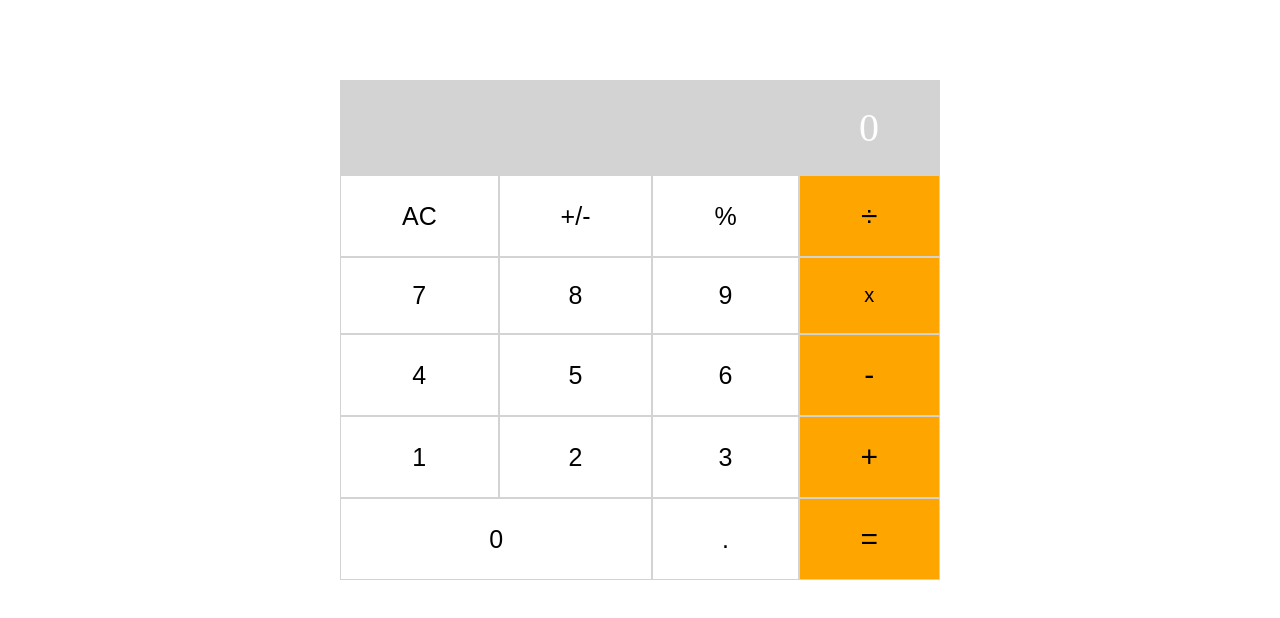
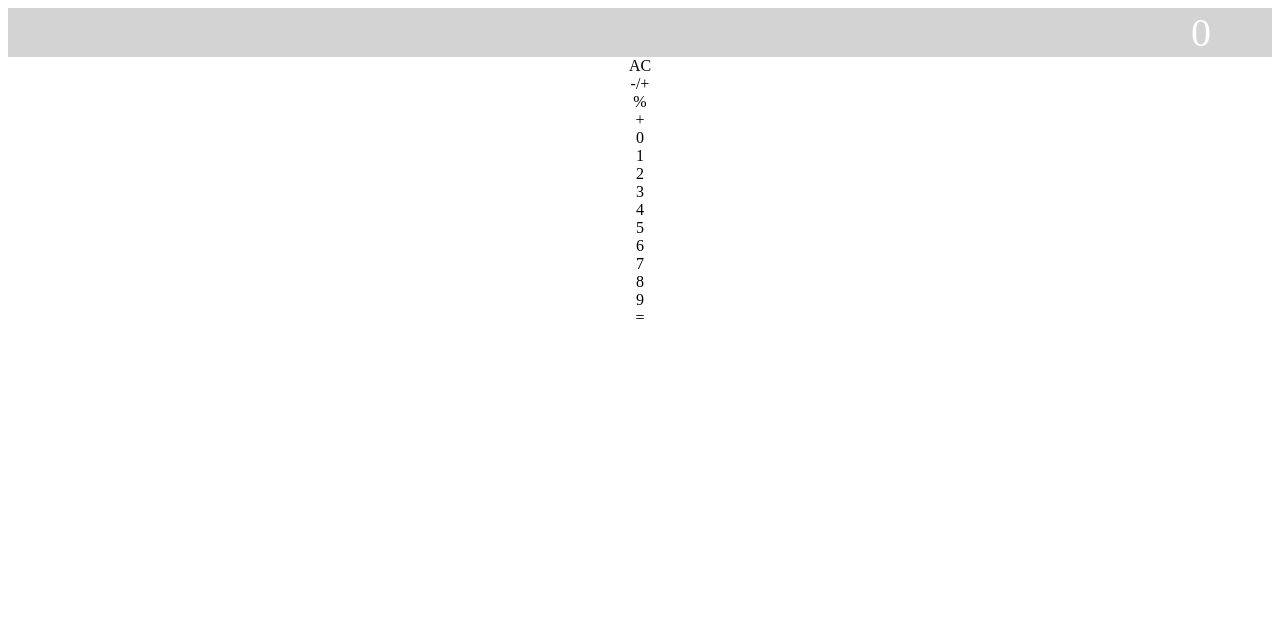
Before and after one commit to MarcoAurelioAntonio/Math-Magicians, a React (Create React App) app: page / in a window 1280 px wide. Shown: the top 618 px of the page. Built offline with nearby package versions, Linux system fonts and the light colour scheme.

Commit message:
Refactored components code

```diff
--- a/package.json
+++ b/package.json
@@ -38,7 +38,7 @@
     ]
   },
   "devDependencies": {
-    "@babel/core": "^7.19.1",
+    "@babel/core": "^7.19.3",
     "@babel/eslint-parser": "^7.19.1",
     "@babel/plugin-syntax-jsx": "^7.18.6",
     "@babel/plugin-transform-modules-commonjs": "^7.18.6",
--- a/src/App.js
+++ b/src/App.js
@@ -1,15 +1,51 @@
 import './App.css';
-import React from 'react';
-import Calculator from './components/UI/Calculator';
+import React, { useState } from 'react';
+import Button from './components/UI/Calculator';
+import calculate from './logic/calculate';
 
-class App extends React.PureComponent {
-  render() {
-    return (
-      <div className="App">
-        <Calculator />
+function App() {
+  const [state, setState] = useState({
+    total: 0,
+    operation: null,
+    next: null,
+    error: null,
+  });
+
+  const functionClick = (event) => {
+    setState((prevState) => calculate(prevState, event.target.textContent));
+  };
+
+  return (
+    <div className="App">
+      <div className="in">
+        { state.total }
+        { state.operation }
+        { state.next }
+        { state.error }
       </div>
-    );
-  }
+      <div>
+        <Button buttonText="AC" handleClick={functionClick} />
+        <Button buttonText="-/+" handleClick={functionClick} />
+        <Button buttonText="%" handleClick={functionClick} />
+        <Button buttonText="+" handleClick={functionClick} />
+      </div>
+      <div>
+        <Button buttonText="0" handleClick={functionClick} />
+        <Button buttonText="1" handleClick={functionClick} />
+        <Button buttonText="2" handleClick={functionClick} />
+        <Button buttonText="3" handleClick={functionClick} />
+        <Button buttonText="4" handleClick={functionClick} />
+        <Button buttonText="5" handleClick={functionClick} />
+        <Button buttonText="6" handleClick={functionClick} />
+        <Button buttonText="7" handleClick={functionClick} />
+        <Button buttonText="8" handleClick={functionClick} />
+        <Button buttonText="9" handleClick={functionClick} />
+      </div>
+      <div>
+        <Button buttonText="=" handleClick={functionClick} />
+      </div>
+    </div>
+  );
 }
 
 export default App;
--- a/src/components/UI/Calculator.js
+++ b/src/components/UI/Calculator.js
@@ -1,56 +1,23 @@
-import React, { useState } from 'react';
-import calculate from '../../logic/calculate';
+import React from 'react';
+import PropTypes from 'prop-types';
 
-function Calculator() {
-  const [state, setState] = useState({
-    total: 0,
-    operation: null,
-    next: null,
-    error: null,
-  });
-
-  const handleClick = (event) => {
-    setState((prevState) => calculate(prevState, event.target.textContent));
-  };
+function Button({ buttonText, handleClick }) {
+  const isOperator = (valor) => Number.isNaN(valor) && (valor !== '.') && (valor !== '=');
 
   return (
-    <section>
-      <div className="calculator">
-
-        <div className="in">
-          { state.total }
-          { state.operation }
-          { state.next }
-          { state.error }
-        </div>
-
-        {/* operators */}
-        <button onClick={handleClick} className="di y" type="button">÷</button>
-        <button onClick={handleClick} className="mu y x" type="button">x</button>
-        <button onClick={handleClick} className="mi y" type="button">-</button>
-        <button onClick={handleClick} className="pl y" type="button">+</button>
-        <button onClick={handleClick} className="eq y" type="button">=</button>
-
-        {/* methods */}
-        <button onClick={handleClick} className="ac a" type="button">AC</button>
-        <button onClick={handleClick} className="pm a" type="button">+/-</button>
-        <button onClick={handleClick} className="pc a" type="button">%</button>
-
-        {/* numbers */}
-        <button onClick={handleClick} className="n9 a" type="button">9</button>
-        <button onClick={handleClick} className="n8 a" type="button">8</button>
-        <button onClick={handleClick} className="n7 a" type="button">7</button>
-        <button onClick={handleClick} className="n6 a" type="button">6</button>
-        <button onClick={handleClick} className="n5 a" type="button">5</button>
-        <button onClick={handleClick} className="n4 a" type="button">4</button>
-        <button onClick={handleClick} className="n3 a" type="button">3</button>
-        <button onClick={handleClick} className="n2 a" type="button">2</button>
-        <button onClick={handleClick} className="n1 a" type="button">1</button>
-        <button onClick={handleClick} className="n0 a" type="button">0</button>
-        <button onClick={handleClick} className="do a" type="button">.</button>
-      </div>
-    </section>
+    <div
+      className={`button-container ${isOperator(buttonText) ? 'operator' : ''}`.trimEnd()}
+      onClick={handleClick}
+      aria-hidden="true"
+    >
+      {buttonText}
+    </div>
   );
 }
 
-export default Calculator;
+Button.propTypes = {
+  buttonText: PropTypes.string.isRequired,
+  handleClick: PropTypes.func.isRequired,
+};
+
+export default Button;
```
Also changed, not shown: 1 other file (tests, documents, lock files or other folders).
